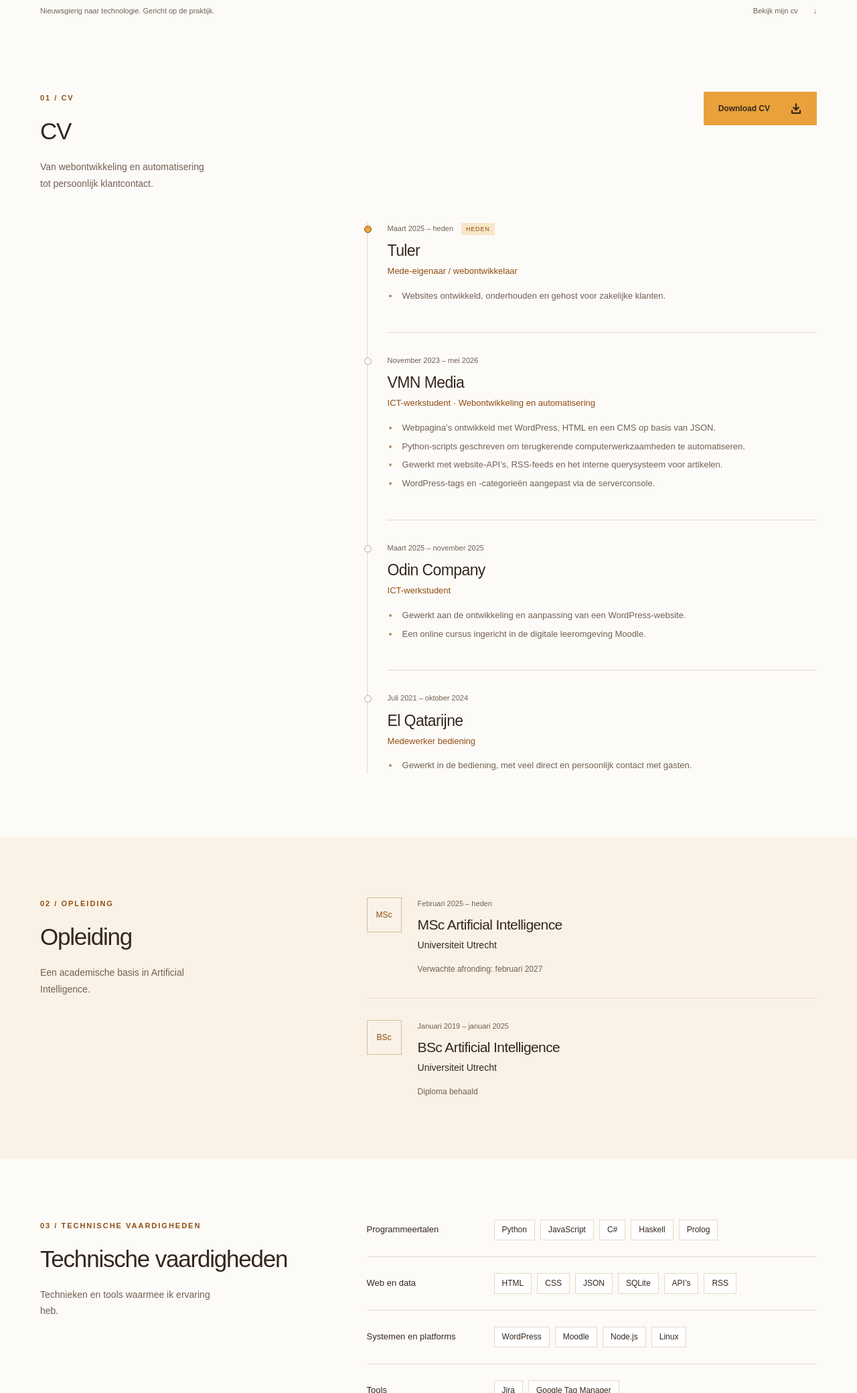
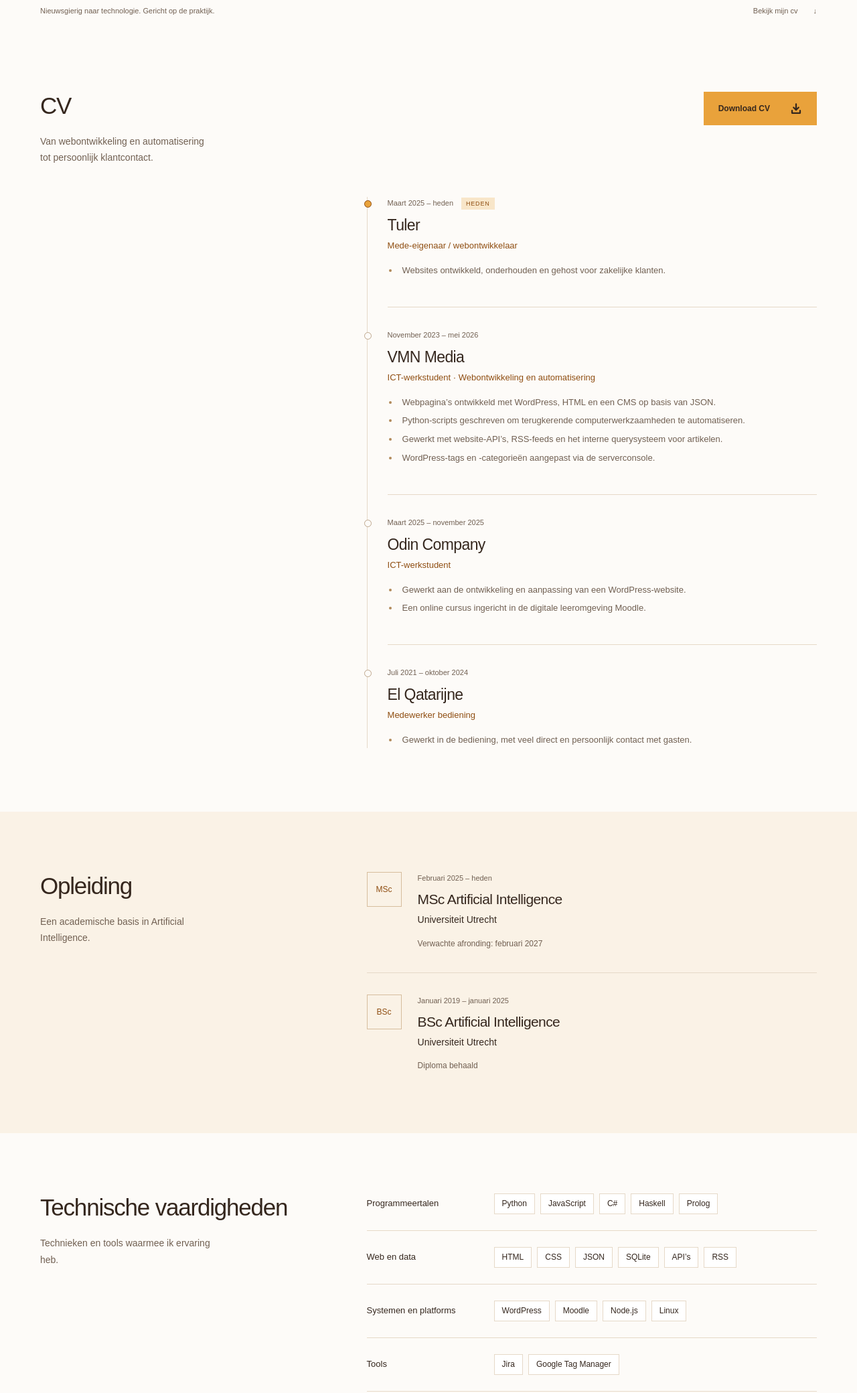
Before and after one commit to coffeecup-online/mark.ouwerkerk.com, an Astro site: page / in a window 1280 px wide. Shown: the part 720-2800 px from the top of the page at 67% size. Built offline with nearby package versions, Linux system fonts and the light colour scheme; Astro itself is replaced by a stand-in of ours.

Commit message:
Dubbele headers weggehaald

```diff
--- a/src/components/SectionHeading.astro
+++ b/src/components/SectionHeading.astro
@@ -1,5 +1,5 @@
 ---
-interface Props { number: string; title: string; intro?: string }
-const { number, title, intro } = Astro.props;
+interface Props { title: string; intro?: string }
+const { title, intro } = Astro.props;
 ---
-<div class="section-heading"><p class="eyebrow"><span>{number}</span> / {title}</p><h2>{title}</h2>{intro && <p class="section-intro">{intro}</p>}</div>
+<div class="section-heading"><h2>{title}</h2>{intro && <p class="section-intro">{intro}</p>}</div>
--- a/src/pages/index.astro
+++ b/src/pages/index.astro
@@ -14,11 +14,11 @@ import '../styles/global.css';
 <div class="hero-copy"><p class="eyebrow">Artificial Intelligence · Webdevelopment</p><h1 id="hero-title">Mark<br /><span>Ouwerkerk</span><span class="title-dot">.</span></h1><p class="hero-description">Van slimme automatisering<br />tot doordachte websites.</p><div class="hero-actions"><a class="button" href="#ervaring">Ontdek mijn ervaring <span aria-hidden="true">↓</span></a><a class="text-link" href="/contact/">Neem contact op <span aria-hidden="true">↗</span></a></div><p class="location"><span aria-hidden="true">⌖</span> De Bilt, Nederland</p></div>
 <div class="hero-bottom"><span>Nieuwsgierig naar technologie. Gericht op de praktijk.</span><a href="#ervaring">Bekijk mijn cv <span aria-hidden="true">↓</span></a></div>
 </section>
-<section id="ervaring" class="container cv-section section-space"><div class="cv-section-header"><SectionHeading number="01" title="CV" intro="Van webontwikkeling en automatisering tot persoonlijk klantcontact." /><a class="button cv-download" href="/CV_Mark_Ouwerkerk.pdf" download="CV_Mark_Ouwerkerk.pdf">Download CV <svg class="download-arrow" xmlns="http://www.w3.org/2000/svg" width="18" height="18" viewBox="0 0 24 24" fill="none" stroke="currentColor" stroke-width="3" stroke-linecap="round" stroke-linejoin="round" aria-hidden="true"><path d="M12 3v12m-5-5 5 5 5-5M4 16v5h16v-5" /></svg></a></div><div class="timeline">{experience.map(job => <article class:list={['timeline-item', { current: job.current }]}><p class="period">{job.period}{job.current && <span class="current-label">Heden</span>}</p><h3>{job.company}</h3><p class="role">{job.role}</p><ul>{job.points.map(point => <li>{point}</li>)}</ul></article>)}</div></section>
-<section id="opleiding" class="education-section"><div class="container section-layout section-space"><SectionHeading number="02" title="Opleiding" intro="Een academische basis in Artificial Intelligence." /><div class="education-list">{education.map((item, index) => <article class="education-item"><span class="degree-mark" aria-hidden="true">{index === 0 ? 'MSc' : 'BSc'}</span><div><p class="period">{item.period}</p><h3>{item.degree}</h3><p class="school">{item.school}</p><p class="education-note">{item.note}</p></div></article>)}</div></div></section>
-<section id="vaardigheden" class="container section-layout section-space"><SectionHeading number="03" title="Technische vaardigheden" intro="Technieken en tools waarmee ik ervaring heb." /><div class="skill-list">{skills.map(group => <div class="skill-group"><h3>{group.title}</h3><ul>{group.items.map(item => <li>{item}</li>)}</ul></div>)}</div></section>
-<section id="talen" class="container section-layout languages-section"><SectionHeading number="04" title="Talen" /><div class="language-list">{languages.map(language => <div class="language"><h3>{language.name}</h3><div><p>{language.level}</p>{language.detail && <p class="language-detail">{language.detail}</p>}</div></div>)}</div></section>
-<section id="portfolio" class="portfolio-section"><div class="container portfolio-layout section-space"><SectionHeading number="05" title="Portfolio" intro="Een selectie van websites die ik heb gemaakt." /><ul class="portfolio-list">{portfolio.map((website, index) => <li><a href={website.url} target="_blank" rel="noopener noreferrer"><div class="portfolio-preview"><div class="preview-toolbar" aria-hidden="true"><span></span><span></span><span></span><span class="preview-address">{website.domain}</span></div><img src={website.preview} alt={`Preview van de homepage van ${website.domain}`} width="1000" height="694" loading="lazy" decoding="async" /></div><div class="portfolio-caption"><span class="portfolio-number" aria-hidden="true">{String(index + 1).padStart(2, '0')}</span><span class="portfolio-domain">{website.domain}</span><span class="portfolio-arrow" aria-hidden="true">↗</span></div><span class="sr-only"> (opent in een nieuw tabblad)</span></a></li>)}</ul></div></section>
-<section id="contact" class="contact-section"><div class="container"><p class="eyebrow">06 / Contact</p><div class="contact-layout"><div><h2>Laten we<br />kennismaken<span>.</span></h2><p>Een vraag of gewoon eens van gedachten wisselen?<br />Stuur me gerust een bericht.</p><a class="button button-light" href="/contact/">Stuur een bericht <span aria-hidden="true">↗</span></a></div><address><a class="contact-email" href={`mailto:${personal.email}`}>{personal.email} <span aria-hidden="true">↗</span></a><a href={`tel:${personal.phoneHref}`}>{personal.phone}</a><a href={personal.linkedin} target="_blank" rel="noopener noreferrer">LinkedIn <span aria-hidden="true">↗</span><span class="sr-only"> (opent in een nieuw tabblad)</span></a><p>{personal.location}, Nederland</p></address></div></div></section>
+<section id="ervaring" class="container cv-section section-space"><div class="cv-section-header"><SectionHeading title="CV" intro="Van webontwikkeling en automatisering tot persoonlijk klantcontact." /><a class="button cv-download" href="/CV_Mark_Ouwerkerk.pdf" download="CV_Mark_Ouwerkerk.pdf">Download CV <svg class="download-arrow" xmlns="http://www.w3.org/2000/svg" width="18" height="18" viewBox="0 0 24 24" fill="none" stroke="currentColor" stroke-width="3" stroke-linecap="round" stroke-linejoin="round" aria-hidden="true"><path d="M12 3v12m-5-5 5 5 5-5M4 16v5h16v-5" /></svg></a></div><div class="timeline">{experience.map(job => <article class:list={['timeline-item', { current: job.current }]}><p class="period">{job.period}{job.current && <span class="current-label">Heden</span>}</p><h3>{job.company}</h3><p class="role">{job.role}</p><ul>{job.points.map(point => <li>{point}</li>)}</ul></article>)}</div></section>
+<section id="opleiding" class="education-section"><div class="container section-layout section-space"><SectionHeading title="Opleiding" intro="Een academische basis in Artificial Intelligence." /><div class="education-list">{education.map((item, index) => <article class="education-item"><span class="degree-mark" aria-hidden="true">{index === 0 ? 'MSc' : 'BSc'}</span><div><p class="period">{item.period}</p><h3>{item.degree}</h3><p class="school">{item.school}</p><p class="education-note">{item.note}</p></div></article>)}</div></div></section>
+<section id="vaardigheden" class="container section-layout section-space"><SectionHeading title="Technische vaardigheden" intro="Technieken en tools waarmee ik ervaring heb." /><div class="skill-list">{skills.map(group => <div class="skill-group"><h3>{group.title}</h3><ul>{group.items.map(item => <li>{item}</li>)}</ul></div>)}</div></section>
+<section id="talen" class="container section-layout languages-section"><SectionHeading title="Talen" /><div class="language-list">{languages.map(language => <div class="language"><h3>{language.name}</h3><div><p>{language.level}</p>{language.detail && <p class="language-detail">{language.detail}</p>}</div></div>)}</div></section>
+<section id="portfolio" class="portfolio-section"><div class="container portfolio-layout section-space"><SectionHeading title="Portfolio" intro="Een selectie van websites die ik heb gemaakt." /><ul class="portfolio-list">{portfolio.map((website, index) => <li><a href={website.url} target="_blank" rel="noopener noreferrer"><div class="portfolio-preview"><div class="preview-toolbar" aria-hidden="true"><span></span><span></span><span></span><span class="preview-address">{website.domain}</span></div><img src={website.preview} alt={`Preview van de homepage van ${website.domain}`} width="1000" height="694" loading="lazy" decoding="async" /></div><div class="portfolio-caption"><span class="portfolio-number" aria-hidden="true">{String(index + 1).padStart(2, '0')}</span><span class="portfolio-domain">{website.domain}</span><span class="portfolio-arrow" aria-hidden="true">↗</span></div><span class="sr-only"> (opent in een nieuw tabblad)</span></a></li>)}</ul></div></section>
+<section id="contact" class="contact-section"><div class="container"><div class="contact-layout"><div><h2>Laten we<br />kennismaken<span>.</span></h2><p>Een vraag of gewoon eens van gedachten wisselen?<br />Stuur me gerust een bericht.</p><a class="button button-light" href="/contact/">Stuur een bericht <span aria-hidden="true">↗</span></a></div><address><a class="contact-email" href={`mailto:${personal.email}`}>{personal.email} <span aria-hidden="true">↗</span></a><a href={`tel:${personal.phoneHref}`}>{personal.phone}</a><a href={personal.linkedin} target="_blank" rel="noopener noreferrer">LinkedIn <span aria-hidden="true">↗</span><span class="sr-only"> (opent in een nieuw tabblad)</span></a><p>{personal.location}, Nederland</p></address></div></div></section>
 </main><footer class="container footer"><p>© {new Date().getFullYear()} Mark Ouwerkerk</p><a href="#">Terug naar boven <span aria-hidden="true">↑</span></a></footer>
 </body></html>
--- a/src/styles/global.css
+++ b/src/styles/global.css
@@ -35,7 +35,6 @@ nav a:hover,.text-link:hover,.footer a:hover{color:var(--secondary)}
 .hero-bottom a span{margin-left:20px}
 .section-layout{display:grid;grid-template-columns:1fr 1.65fr;gap:80px}
 .section-space{padding-block:90px}
-.section-heading .eyebrow{margin-bottom:19px}
 .section-heading h2{font-size:35px;line-height:1.2;letter-spacing:-1.2px;font-weight:500;margin-bottom:20px}
 .section-intro{color:var(--muted);font-size:14px;max-width:260px}
 .timeline{border-left:1px solid var(--line);padding-left:30px}
@@ -118,7 +117,6 @@ nav a{font-size:11px;white-space:nowrap}
 .hero-bottom a span{margin-left:5px}
 .section-layout{grid-template-columns:1fr;gap:25px}
 .section-space{padding-block:55px}
-.section-heading .eyebrow{font-size:10px;margin-bottom:12px}
 .section-heading h2{font-size:30px;margin-bottom:13px}
 .section-intro{max-width:100%;margin-bottom:4px}
 .timeline{padding-left:23px;margin-left:5px}
```
